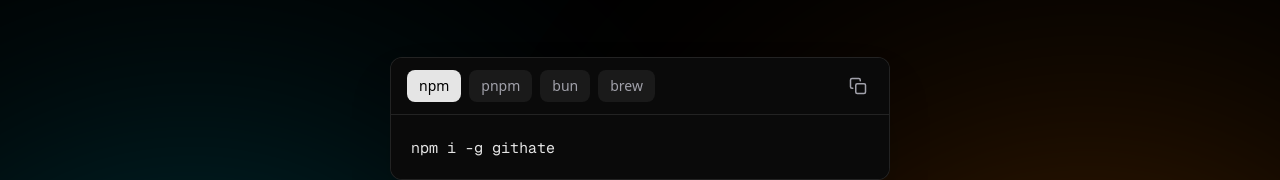
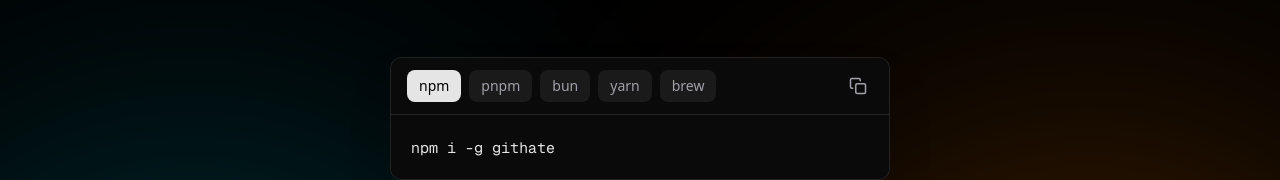
Before and after one commit to GithubAnant/githate, a Next.js app in the folder website/: page / in a window 1280 px wide. Shown: the part 536-716 px from the top of the page. Built offline with nearby package versions, Linux system fonts and the light colour scheme.

Commit message:
feat: add bun, brew package support options and update yarn's visual position.

```diff
--- a/website/src/app/page.tsx
+++ b/website/src/app/page.tsx
@@ -95,7 +95,7 @@
           <div className="w-full bg-[#0a0a0a] border border-white/10 rounded-xl overflow-hidden shadow-2xl">
             <div className="flex items-center justify-between px-4 py-3 border-b border-white/10 bg-[#0a0a0a]">
               <div className="flex gap-2">
-                {(["npm", "pnpm", "bun", "brew"] as const).map((pm) => (
+                {(["npm", "pnpm", "bun", "yarn", "brew"] as const).map((pm) => (
                   <button
                     key={pm}
                     onClick={() => setPkgManager(pm)}
```
